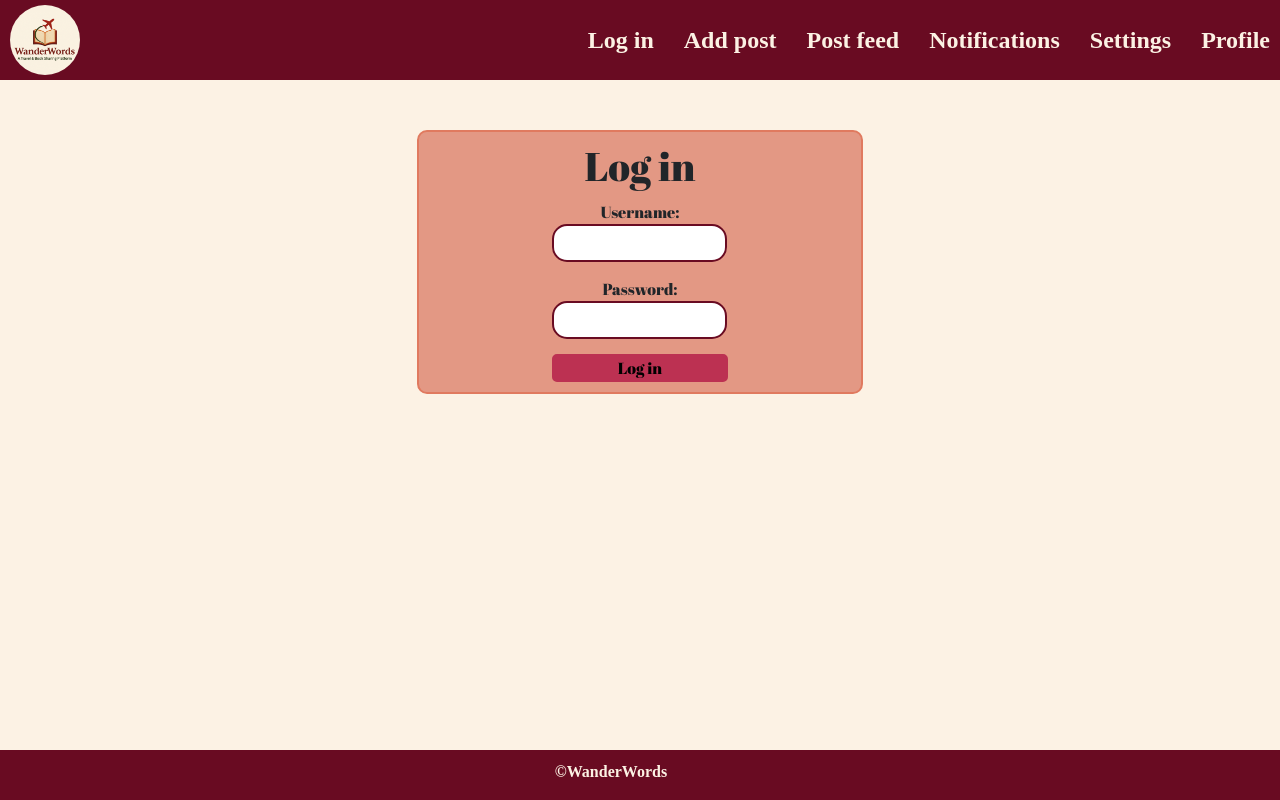
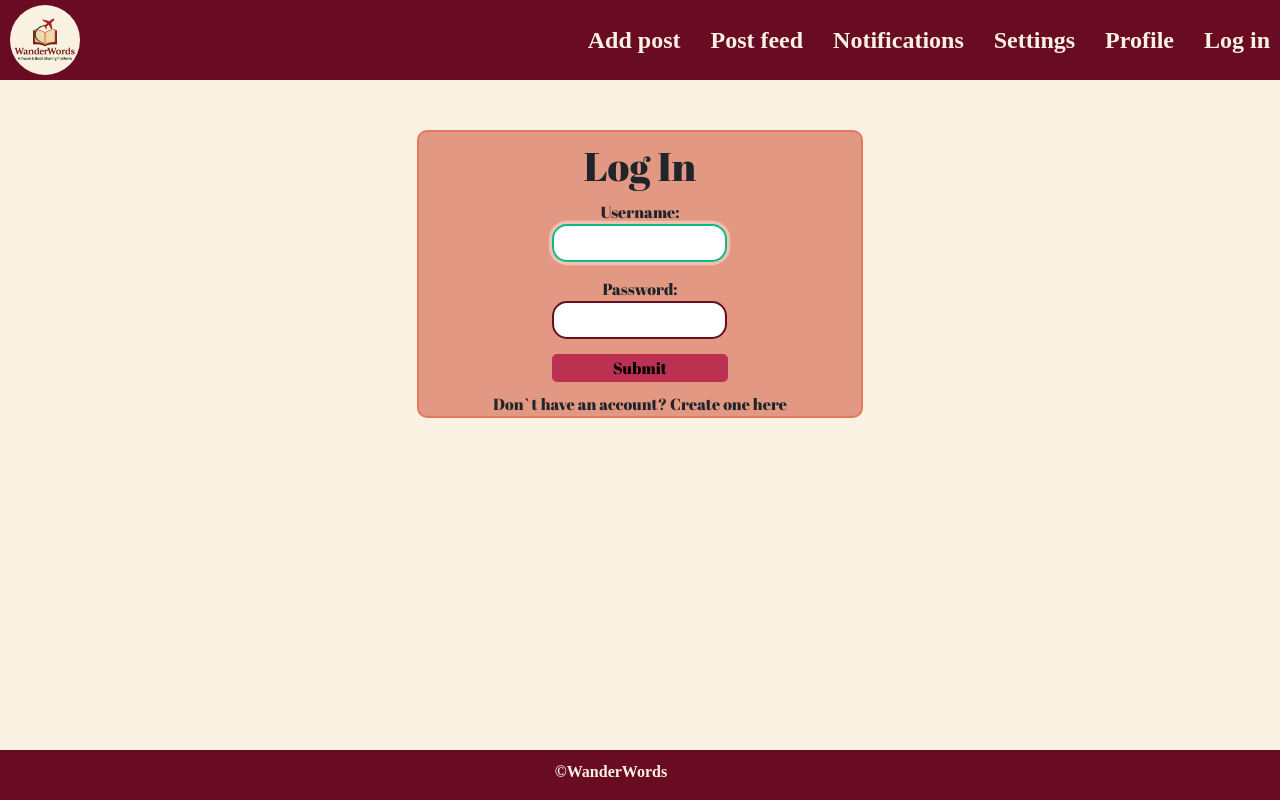
Before and after one commit to mariami57/Final-assignment, a Django app: template templates/accounts/log-in.html in a window 1280 px wide. Run offline with Django 5.2, Linux system fonts and the light colour scheme; the template is opened without the code that fills it: values that come from a table or form of the project are taken from there, others are empty; tables that the repository leaves empty hold one stand-in row (values such as "Sample post"); some web fonts are replaced.

Commit message:
Added login/logout fucntionalities

```diff
--- a/Final_assignment/settings.py
+++ b/Final_assignment/settings.py
@@ -11,6 +11,8 @@
 """
 
 from pathlib import Path
+
+from django.urls import reverse_lazy
 
 # Build paths inside the project like this: BASE_DIR / 'subdir'.
 BASE_DIR = Path(__file__).resolve().parent.parent
@@ -141,3 +143,6 @@
 DEFAULT_AUTO_FIELD = 'django.db.models.BigAutoField'
 
 AUTH_USER_MODEL ='accounts.WanderWordsUser'
+
+LOGIN_REDIRECT_URL = reverse_lazy('posts-feed')
+LOGOUT_REDIRECT_URL = reverse_lazy('home')
--- a/accounts/forms.py
+++ b/accounts/forms.py
@@ -1,5 +1,8 @@
 from django.contrib.auth import get_user_model
 from django.contrib.auth.forms import UserCreationForm
+from django import forms
+from django.contrib.auth.forms import AuthenticationForm
+from django.utils.translation import gettext_lazy as _
 
 from accounts.models import WanderWordsUser
 
@@ -9,3 +12,14 @@
     class Meta(UserCreationForm.Meta):
         model = WanderWordsUser
         fields = ('username', 'email')
+
+
+
+
+class CustomLoginForm(AuthenticationForm):
+    error_messages = {
+        'invalid_login': _(
+            "Oops! The username or password is incorrect. Please try again."
+        ),
+        'inactive': _("This account is inactive."),
+    }
--- a/accounts/urls.py
+++ b/accounts/urls.py
@@ -1,7 +1,11 @@
+from django.contrib.auth.views import LoginView, LogoutView
 from django.urls import path
 
+from accounts.forms import CustomLoginForm
 from accounts.views import SignInView
 
 urlpatterns = [
-    path('sign-in/', SignInView.as_view(), name='sign-in'),
+    path('signin/', SignInView.as_view(), name='signin'),
+    path('login/', LoginView.as_view(template_name='accounts/log-in.html', authentication_form=CustomLoginForm), name='login'),
+    path('logout/', LogoutView.as_view(), name='logout'),
 ]
--- a/accounts/views.py
+++ b/accounts/views.py
@@ -9,4 +9,4 @@
 class SignInView(CreateView):
     form_class = WanderWordsUserCreationForm
     template_name = 'accounts/sign-in.html'
-    success_url = reverse_lazy('posts')
+    success_url = reverse_lazy('posts-feed')
--- a/posts/views.py
+++ b/posts/views.py
@@ -1,3 +1,4 @@
+from django.contrib.auth.mixins import LoginRequiredMixin
 from django.shortcuts import render
 from django.urls import reverse_lazy
 from django.views.generic import ListView, CreateView
@@ -7,12 +8,12 @@
 
 
 # Create your views here.
-class PostFeedView(ListView):
+class PostFeedView(LoginRequiredMixin, ListView):
     model = Post
     template_name = 'posts/posts.html'
 
 
-class AddPostView(CreateView):
+class AddPostView(LoginRequiredMixin, CreateView):
     model = Post
     form_class = PostCreateForm
     template_name = 'posts/add_post.html'
--- a/templates/accounts/log-in.html
+++ b/templates/accounts/log-in.html
@@ -4,29 +4,29 @@
 {% block content %}
 
     <form method="post" class="container">
+        {% csrf_token %}
         <div class="form-style mx-auto flex-column form-group d-flex align-items-sm-center justify-center">
-            <h1>Log in</h1>
+            <h1>Log In</h1>
 
-             <label for="username">Username:</label>
-                <input
-                  type="text"
-                  name="username"
-                  maxlength="10"
-                  required=""
-                  id="username"
-                />
+              <label for="{{ form.username.id_for_label }}">Username:</label>
+              {{ form.username }}
 
-                <label for="password">Password:</label>
-                <input
-                        type="password"
-                        name="password"
-                        maxlength="100"
-                        required=""
-                        id="password"
-                />
+              <label for="{{ form.password.id_for_label }}">Password:</label>
+              {{ form.password }}
 
-                <button>Log in</button>
-         </div>
+              {% if form.non_field_errors %}
+                <div class="login-error">
+                  {% for error in form.non_field_errors %}
+                    <p>{{ error }}</p>
+                  {% endfor %}
+                </div>
+              {% endif %}
+
+            <button>Submit</button>
+            <a href="{% url 'signin' %}">Don`t have an account? Create one here</a>
+
+        </div>
+
     </form>
 
 
--- a/templates/accounts/sign-in.html
+++ b/templates/accounts/sign-in.html
@@ -8,7 +8,7 @@
             <h1> Create yor profile</h1>
                 {% csrf_token %}
                 {% for field in form %}
-                    <div>
+                    <div class="mx-auto flex-column d-flex align-items-center justify-center">
                         <label for="{{ field.id_for_label }}"> {{ field.label }}</label>
                         {{ field }}
                         {% if field.errors %}
--- a/templates/common/home.html
+++ b/templates/common/home.html
@@ -8,6 +8,6 @@
         <div class="img-fluid home-logo">
             <img src="{% static 'images/logo.png' %}" class="home-logo" alt="logo"/>
         </div>
-{#        <h2 class="subtitle center-flex"><a href="{% url 'sign-in' %}">Are you new? Become a wanderer with a story to share. Click here to start</a></h2>#}
+        <h2 class="subtitle center-flex"><a href="{% url 'signin' %}">Are you new? Become a wanderer with a story to share. Click here to start</a></h2>
     </div>
 {% endblock %}
--- a/templates/common/nav.html
+++ b/templates/common/nav.html
@@ -6,36 +6,51 @@
         <img src="{% static 'images/logo.png' %}" class="nav-logo" alt="logo"/>
     </a>
     <ul class="menu center-flex">
-        <li class="menu-item">
-{#            <a href="{% url 'log-in' %}" class="menu-link">#}
-                <span>Log in</span>
-            </a>
-        </li>
-        <li class="menu-item">
+
+
+        <li>
             <a href="{%  url 'add-post' %}" class="menu-link">
                 <span>Add post</span>
             </a>
         </li>
-        <li class="menu-item">
+        <li>
             <a href="{% url 'posts-feed' %}" class="menu-link">
                 <span>Post feed</span>
             </a>
         </li>
-        <li class="menu-item">
+        <li>
             <a href="#" class="menu-link">
                 <span>Notifications</span>
             </a>
         </li>
-        <li class="menu-item">
+        <li>
             <a href="#" class="menu-link">
                 <span>Settings</span>
             </a>
         </li>
-        <li class="menu-item">
+        <li>
             <a href="#" class="menu-link">
                 <i class="ai-person"></i>
                 <span>Profile</span>
             </a>
         </li>
+
+        {% if request.user.is_authenticated %}
+            <li>
+                <a href="{% url 'logout' %}" onclick="event.preventDefault(); document.getElementById('logout-form').submit()" class="menu-link">
+                    <span>Log out</span>
+                </a>
+            </li>
+        {% else %}
+            <li>
+                <a href="{% url 'login' %}" class="menu-link">
+                    <span>Log in</span>
+                </a>
+            </li>
+        {% endif %}
     </ul>
 </nav>
+
+<form style="display: none" id="logout-form" action="{% url 'logout' %}" method="post">
+    {% csrf_token %}
+</form>
```
Also changed, not shown: accounts/models.py (line endings or trailing spaces).
